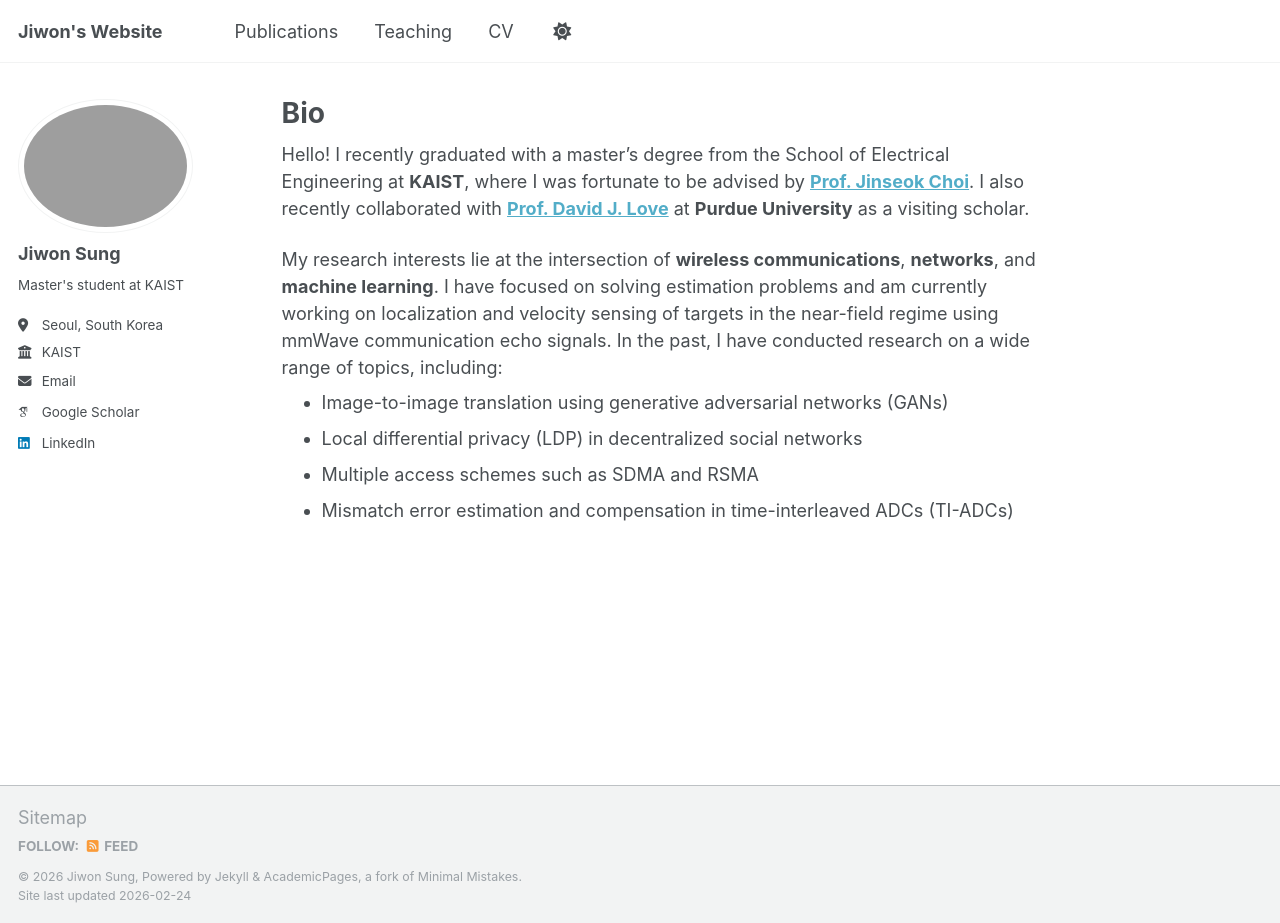
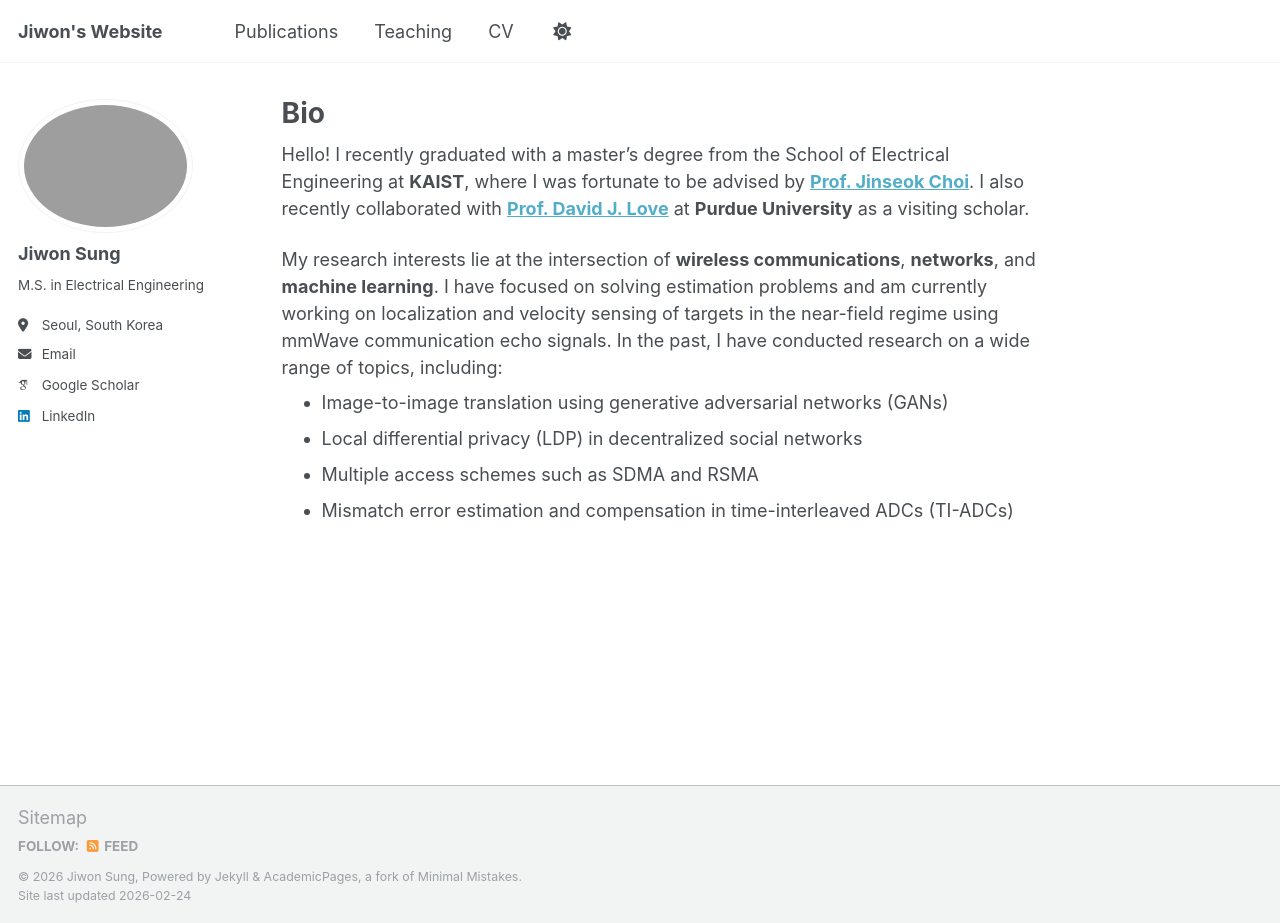
Before and after one commit to sunione/sunione.github.io, a Jekyll site: the page built from _pages/about.md, in a window 1280 px wide and 923 px high. Built offline with Jekyll 4.4.1, drawn with Linux system fonts in a browser that asks for light colours; some web fonts are replaced.

Commit message:
Update _config.yml

```diff
--- a/_config.yml
+++ b/_config.yml
@@ -12,9 +12,9 @@ author:
   name: Jiwon Sung
   pronouns: null
   bio: >-
-    Master's student at KAIST
+    M.S. in Electrical Engineering
   location: 'Seoul, South Korea'
-  employer: KAIST
+  employer: null
   uri: null
   email: jiwonsung@kaist.ac.kr
   academia: null
```
